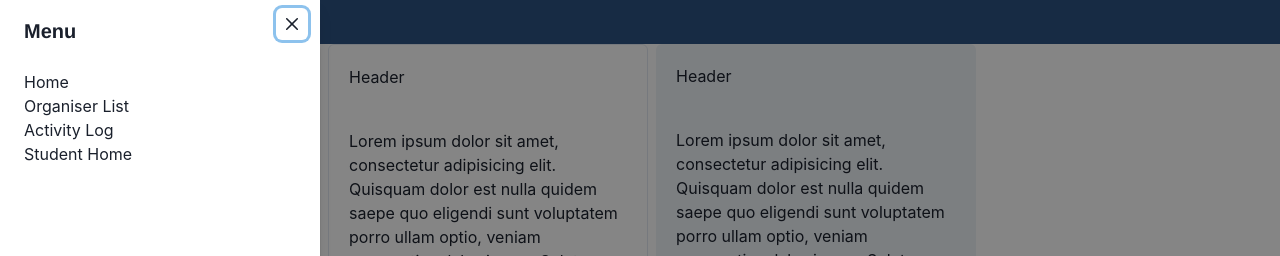
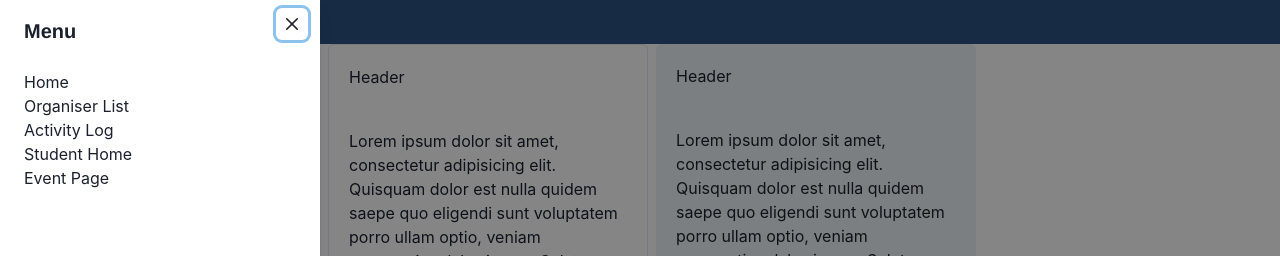
Before and after one commit to wlim0053/SEMS_2023, a React (Vite) app in the folder frontend/: page / in a window 1280 px wide. Both pictures are taken after a click on the icon 22 px from the left and 22 px from the top of the page. Shown: the top 256 px of the page. Built offline with nearby package versions, Linux system fonts and the light colour scheme.

Commit message:
Added button to navigate to EventHome.tsx.

```diff
--- a/frontend/src/components/Navbar.tsx
+++ b/frontend/src/components/Navbar.tsx
@@ -1,7 +1,6 @@
 import React from "react";
 import {
   Box,
-  Button,
   Drawer,
   DrawerBody,
   DrawerFooter,
@@ -10,7 +9,6 @@ import {
   DrawerContent,
   DrawerCloseButton,
   useDisclosure,
-  background,
 } from "@chakra-ui/react";
 import { HamburgerIcon } from "@chakra-ui/icons";
 import { useNavigate } from "react-router-dom";
@@ -50,6 +48,8 @@ const Navbar = () => {
                 <Box>{nav}</Box>
               ))}
               <button onClick={() => navigate("/StudentHome")}>Student Home</button>
+              <br></br>
+              <button onClick={() => navigate("/EventHome")}>Event Page</button>
             </DrawerBody>
             <DrawerFooter>Hello3</DrawerFooter>
           </DrawerContent>
```
